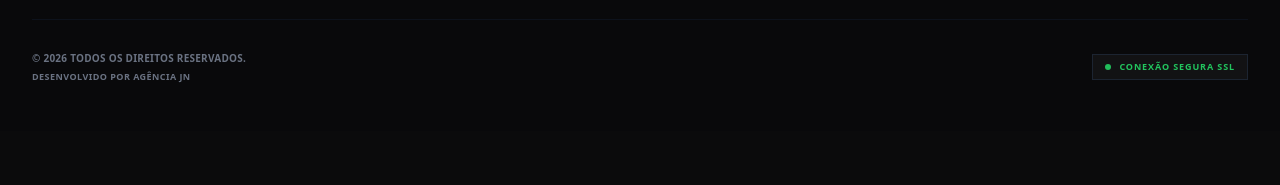
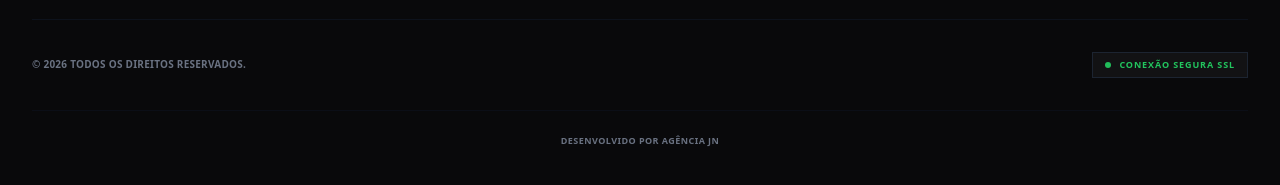
Before and after one commit to Agencia-JN/iAlvesPneus, a Next.js app: page / in a window 1280 px wide. Shown: the part 3488-3673 px from the top of the page. Before the commit the page ends 3619 px from the top, so only its background shows below. Built offline with nearby package versions, Linux system fonts and the light colour scheme; no server answers; the database is empty.

Commit message:
style: center-align agency credit in footer bottom

```diff
--- a/src/app/page.tsx
+++ b/src/app/page.tsx
@@ -646,22 +646,25 @@ export default function Home() {
               <p className="text-[10px] tracking-wide uppercase text-gray-500 font-semibold">
                 © {new Date().getFullYear()} {configs.footer_config.texto_rodape.trim() || 'Todos os direitos reservados.'}{configs.footer_config.cnpj.trim() && ` | CNPJ: ${configs.footer_config.cnpj.trim()}`}
               </p>
-              <p className="text-[9px] text-gray-500 font-bold uppercase tracking-wider mt-1.5">
-                Desenvolvido por{' '}
-                <a
-                  href="https://agenciajn.com.br"
-                  target="_blank"
-                  rel="noopener noreferrer"
-                  className="hover:text-white hover:underline transition-all duration-300"
-                >
-                  Agência JN
-                </a>
-              </p>
             </div>
             <div className="flex items-center gap-2 bg-[#121214] border border-gray-800/80 px-3 py-1.5 text-[9px] font-black uppercase tracking-widest text-[#22C55E]">
               <span className="w-1.5 h-1.5 rounded-full bg-[#22C55E] animate-pulse"></span>
               <span>Conexão Segura SSL</span>
             </div>
+          </div>
+
+          <div className="mt-8 pt-6 border-t border-gray-900/40 text-center">
+            <p className="text-[9px] text-gray-500 font-bold uppercase tracking-wider">
+              Desenvolvido por{' '}
+              <a
+                href="https://agenciajn.com.br"
+                target="_blank"
+                rel="noopener noreferrer"
+                className="hover:text-white hover:underline transition-all duration-300"
+              >
+                Agência JN
+              </a>
+            </p>
           </div>
 
         </div>
```
